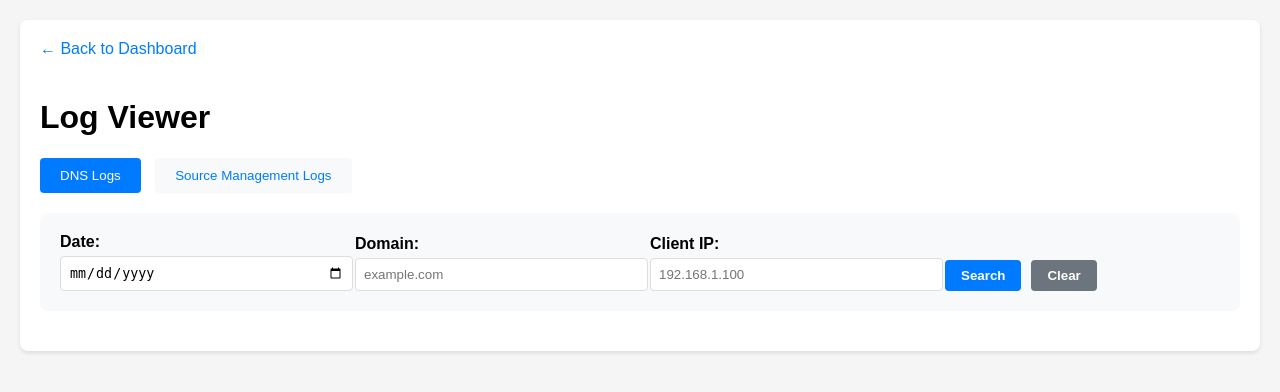
After one commit to RenjiAkairu/Adsvoid, a Flask app: page /logs in a window 1280 px wide. The commit adds this page. Shown: the top 392 px of the page. Run offline with Flask 2, Linux system fonts and the light colour scheme.

Commit message:
Logging Added
Logging Domain, Client with date

```diff
--- a/main.py
+++ b/main.py
@@ -12,6 +12,9 @@ import config
 from flask import Flask, render_template, request, redirect, url_for
 import signal
 import sys
+import logging
+from logging.handlers import TimedRotatingFileHandler
+import os
 
 # Move DNSQuery class definition inside DNSServer to ensure it's accessible
 class DNSServer:
@@ -82,30 +85,35 @@ class DNSServer:
         try:
             # Parse the query
             query = self.DNSQuery(data)
+            client_ip = addr[0] if hasattr(self, 'last_client') else 'unknown'
 
             # Check if domain is blocked
             if self.is_domain_blocked(query.domain):
                 print(f"Blocking domain: {query.domain}")
+                # Log blocked request
+                dns_logger.info(f"BLOCKED - Client: {client_ip}, Domain: {query.domain}")
                 return query.response(self.blocked_ip)
 
             # Forward to upstream DNS
             sock = socket.socket(socket.AF_INET, socket.SOCK_DGRAM)
-            sock.settimeout(1)  # Reduced timeout to 1 second
+            sock.settimeout(1)
 
             try:
-                # Send to Google DNS
                 sock.sendto(data, self.upstream_dns)
                 response, _ = sock.recvfrom(4096)
+                # Log allowed request
+                dns_logger.info(f"ALLOWED - Client: {client_ip}, Domain: {query.domain}")
                 return response
             except socket.timeout:
                 print(f"Timeout forwarding {query.domain}, blocking")
+                dns_logger.warning(f"TIMEOUT - Client: {client_ip}, Domain: {query.domain}")
                 return query.response(self.blocked_ip)
             finally:
                 sock.close()
 
         except Exception as e:
             print(f"Error handling request: {e}")
-            # Return blocked response in case of any error
+            dns_logger.error(f"ERROR - Client: {client_ip}, Domain: {query.domain}, Error: {str(e)}")
             query = self.DNSQuery(data)
             return query.response(self.blocked_ip)
 
@@ -422,6 +430,41 @@ def signal_handler(sig, frame):
     print("Shutdown complete!")
     sys.exit(0)
 
+def setup_logging():
+    # Create logs directory if it doesn't exist
+    if not os.path.exists('logs'):
+        os.makedirs('logs')
+
+    # DNS request logger
+    dns_logger = logging.getLogger('dns_log')
+    dns_logger.setLevel(logging.INFO)
+    dns_handler = TimedRotatingFileHandler(
+        'logs/dns_requests.log',
+        when='D',  # Daily rotation
+        interval=1,
+        backupCount=90  # Keep 90 days of logs
+    )
+    dns_format = logging.Formatter('%(asctime)s - %(message)s')
+    dns_handler.setFormatter(dns_format)
+    dns_logger.addHandler(dns_handler)
+
+    # Source management logger
+    source_logger = logging.getLogger('source_log')
+    source_logger.setLevel(logging.INFO)
+    source_handler = TimedRotatingFileHandler(
+        'logs/source_management.log',
+        when='D',
+        interval=1,
+        backupCount=90
+    )
+    source_format = logging.Formatter('%(asctime)s - %(message)s')
+    source_handler.setFormatter(source_format)
+    source_logger.addHandler(source_handler)
+
+    return dns_logger, source_logger
+
+
+
 # Register signals
 signal.signal(signal.SIGINT, signal_handler)
 signal.signal(signal.SIGTERM, signal_handler)
@@ -477,12 +520,7 @@ def add_source():
         return "URL is required", 400
 
     try:
-        conn = mysql.connector.connect(
-            host=config.DB_HOST,
-            user=config.DB_USER,
-            password=config.DB_PASSWORD,
-            database=config.DB_NAME
-        )
+        conn = mysql.connector.connect(**db_config)
         cursor = conn.cursor()
         cursor.execute("""
             INSERT INTO blocklist_sources (url, name)
@@ -491,77 +529,65 @@ def add_source():
         conn.commit()
         conn.close()
 
+        # Log source addition
+        source_logger.info(f"Source Added - Name: {name}, URL: {url}")
+
         # Update blocklist immediately
         update_blocklist()
         return redirect(url_for('list_sources'))
     except mysql.connector.Error as err:
+        source_logger.error(f"Error Adding Source - Name: {name}, URL: {url}, Error: {str(err)}")
         return f"Database error: {err}", 500
 
 @app.route('/sources/delete/<int:source_id>', methods=['POST'])
 def delete_source(source_id):
     try:
-        conn = mysql.connector.connect(
-            host=config.DB_HOST,
-            user=config.DB_USER,
-            password=config.DB_PASSWORD,
-            database=config.DB_NAME
-        )
+        conn = mysql.connector.connect(**db_config)
         cursor = conn.cursor()
 
-        # First, get the domains from this source
-        cursor.execute("""
-            CREATE TEMPORARY TABLE temp_domains AS
-            SELECT DISTINCT domain
-            FROM blocked_domains
-            WHERE domain IN (
-                SELECT domain FROM blocked_domains d
-                WHERE EXISTS (
-                    SELECT 1 FROM blocklist_sources s
-                    WHERE s.id = %s
-                    AND d.date_added >= s.last_update
-                    AND d.date_added <= DATE_ADD(s.last_update, INTERVAL 1 MINUTE)
-                )
-            )
-        """, (source_id,))
+        # Get source info for logging
+        cursor.execute("SELECT name, url FROM blocklist_sources WHERE id = %s", (source_id,))
+        source_info = cursor.fetchone()
 
-        # Delete the domains that are only from this source
-        cursor.execute("""
-            DELETE FROM blocked_domains
-            WHERE domain IN (SELECT domain FROM temp_domains)
-        """)
+        # Delete source
+        cursor.execute("DELETE FROM blocklist_sources WHERE id = %s", (source_id,))
+        conn.commit()
 
-        # Delete the source
-        cursor.execute("DELETE FROM blocklist_sources WHERE id = %s", (source_id,))
+        # Log source deletion
+        if source_info:
+            source_logger.info(f"Source Deleted - Name: {source_info[0]}, URL: {source_info[1]}")
 
-        # Reset auto increment if needed
-        cursor.execute("ALTER TABLE blocklist_sources AUTO_INCREMENT = 1")
-
-        conn.commit()
-        conn.close()
         return redirect(url_for('list_sources'))
     except mysql.connector.Error as err:
-        print(f"Error deleting source: {err}")
+        source_logger.error(f"Error Deleting Source ID: {source_id}, Error: {str(err)}")
         return f"Database error: {err}", 500
 
 @app.route('/sources/toggle/<int:source_id>', methods=['POST'])
 def toggle_source(source_id):
     try:
-        conn = mysql.connector.connect(
-            host=config.DB_HOST,
-            user=config.DB_USER,
-            password=config.DB_PASSWORD,
-            database=config.DB_NAME
-        )
+        conn = mysql.connector.connect(**db_config)
         cursor = conn.cursor()
+
+        # Get current state
+        cursor.execute("SELECT name, url, enabled FROM blocklist_sources WHERE id = %s", (source_id,))
+        source_info = cursor.fetchone()
+
+        # Toggle state
         cursor.execute("""
             UPDATE blocklist_sources
             SET enabled = NOT enabled
             WHERE id = %s
         """, (source_id,))
         conn.commit()
-        conn.close()
+
+        # Log state change
+        if source_info:
+            new_state = "Enabled" if not source_info[2] else "Disabled"
+            source_logger.info(f"Source {new_state} - Name: {source_info[0]}, URL: {source_info[1]}")
+
         return redirect(url_for('list_sources'))
     except mysql.connector.Error as err:
+        source_logger.error(f"Error Toggling Source ID: {source_id}, Error: {str(err)}")
         return f"Database error: {err}", 500
 
 # Add this route to trigger cleanup manually
@@ -570,9 +596,51 @@ def trigger_cleanup():
     cleanup_domains()
     return redirect(url_for('list_sources'))
 
+@app.route('/logs')
+def view_logs():
+    # Get search parameters
+    date = request.args.get('date', '')
+    domain = request.args.get('domain', '')
+    client_ip = request.args.get('client_ip', '')
+    log_type = request.args.get('type', 'dns')  # 'dns' or 'source'
+
+    try:
+        logs = []
+        log_file = 'logs/dns_requests.log' if log_type == 'dns' else 'logs/source_management.log'
+
+        if os.path.exists(log_file):
+            with open(log_file, 'r') as f:
+                for line in f:
+                    # Filter based on search criteria
+                    if date and date not in line:
+                        continue
+                    if domain and domain.lower() not in line.lower():
+                        continue
+                    if client_ip and client_ip not in line:
+                        continue
+                    logs.append(line.strip())
+
+        # Get last 100 logs by default if no search criteria
+        if not any([date, domain, client_ip]):
+            logs = logs[-100:]
+
+        return render_template('logs.html',
+                             logs=logs,
+                             date=date,
+                             domain=domain,
+                             client_ip=client_ip,
+                             log_type=log_type)
+    except Exception as e:
+        return f"Error reading logs: {str(e)}", 500
+
+
+
 # Then put your if __name__ == "__main__": block here
 if __name__ == "__main__":
     print("Setting up Adsvoid...")
+
+    # Setup logging
+    dns_logger, source_logger = setup_logging()
 
     if setup_database():
         print("Initial blocklist update starting...")
--- a/templates/dashboard.html
+++ b/templates/dashboard.html
@@ -52,6 +52,7 @@
             <div class="stat-number">{{ total_domains }}</div>
         </div>
         <a href="/sources" class="btn">Manage Sources</a>
+        <a href="/logs" class="btn">View Logs</a>
     </div>
 </body>
 </html>
--- /dev/null
+++ b/templates/logs.html
@@ -0,0 +1,132 @@
+<!DOCTYPE html>
+<html>
+<head>
+    <title>Adsvoid - Log Viewer</title>
+    <style>
+        body {
+            font-family: Arial, sans-serif;
+            margin: 0;
+            padding: 20px;
+            background-color: #f5f5f5;
+        }
+        .container {
+            max-width: 1200px;
+            margin: 0 auto;
+            background-color: white;
+            padding: 20px;
+            border-radius: 8px;
+            box-shadow: 0 2px 4px rgba(0,0,0,0.1);
+        }
+        .log-tabs {
+            margin-bottom: 20px;
+        }
+        .log-tabs button {
+            padding: 10px 20px;
+            border: none;
+            cursor: pointer;
+            margin-right: 10px;
+            border-radius: 4px;
+        }
+        .log-tabs button.active {
+            background-color: #007bff;
+            color: white;
+        }
+        .log-tabs button:not(.active) {
+            background-color: #f8f9fa;
+            color: #007bff;
+        }
+        .search-form {
+            background-color: #f8f9fa;
+            padding: 20px;
+            border-radius: 8px;
+            margin-bottom: 20px;
+        }
+        .search-grid {
+            display: grid;
+            grid-template-columns: repeat(4, 1fr);
+            gap: 20px;
+            align-items: end;
+        }
+        .form-group {
+            display: flex;
+            flex-direction: column;
+        }
+        .form-group label {
+            margin-bottom: 5px;
+            font-weight: bold;
+        }
+        .form-group input {
+            padding: 8px;
+            border: 1px solid #ddd;
+            border-radius: 4px;
+            width: 100%;
+        }
+        .button-group {
+            display: flex;
+            gap: 10px;
+        }
+        .btn {
+            padding: 8px 16px;
+            border: none;
+            border-radius: 4px;
+            cursor: pointer;
+            font-weight: bold;
+        }
+        .btn-search {
+            background-color: #007bff;
+            color: white;
+        }
+        .btn-clear {
+            background-color: #6c757d;
+            color: white;
+        }
+        .back-link {
+            display: inline-block;
+            margin-bottom: 20px;
+            color: #007bff;
+            text-decoration: none;
+        }
+    </style>
+</head>
+<body>
+    <div class="container">
+        <a href="/" class="back-link">← Back to Dashboard</a>
+        <h1>Log Viewer</h1>
+
+        <div class="log-tabs">
+            <button class="active">DNS Logs</button>
+            <button>Source Management Logs</button>
+        </div>
+
+        <form class="search-form">
+            <div class="search-grid">
+                <div class="form-group">
+                    <label for="date">Date:</label>
+                    <input type="date" id="date" name="date">
+                </div>
+
+                <div class="form-group">
+                    <label for="domain">Domain:</label>
+                    <input type="text" id="domain" name="domain" placeholder="example.com">
+                </div>
+
+                <div class="form-group">
+                    <label for="client_ip">Client IP:</label>
+                    <input type="text" id="client_ip" name="client_ip" placeholder="192.168.1.100">
+                </div>
+
+                <div class="form-group">
+                    <div class="button-group">
+                        <button type="submit" class="btn btn-search">Search</button>
+                        <button type="reset" class="btn btn-clear">Clear</button>
+                    </div>
+                </div>
+            </div>
+        </form>
+
+        <div class="logs">
+            <!-- Log entries will go here -->
+        </div>
+    </div>
+</body>
+</html>
```
